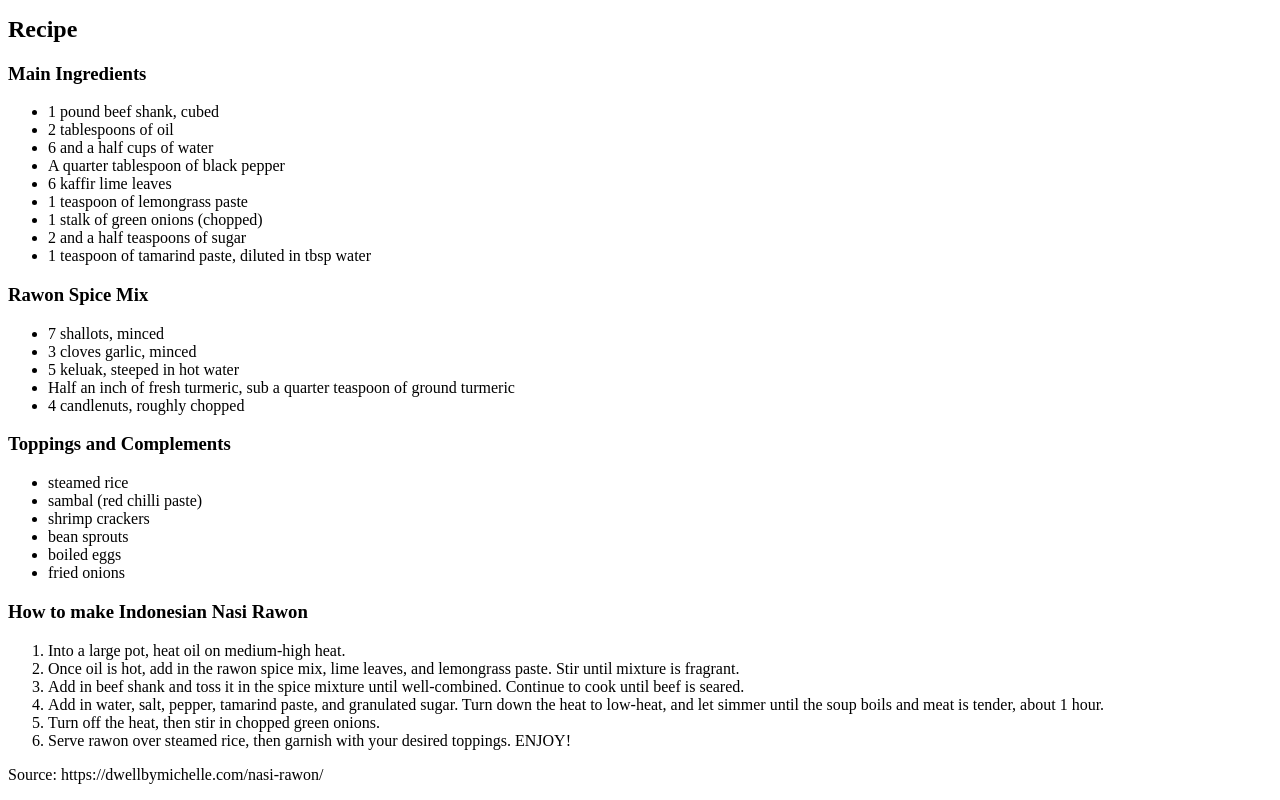
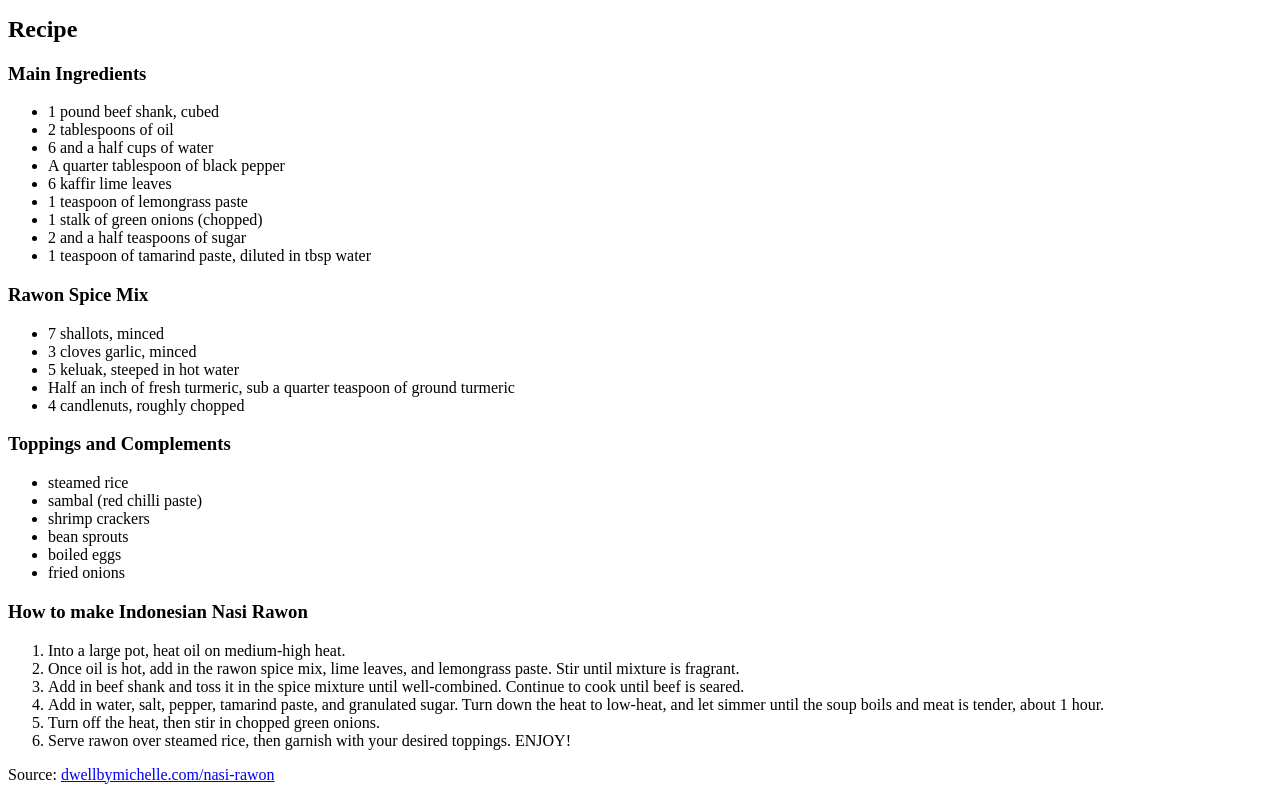
Before and after one commit to freelancehenson/odin-recipes, a plain HTML site: page recipes/rawon.html in a window 1280 px wide. Shown: the part 375-1175 px from the top of the page. Drawn offline with Linux system fonts and the light colour scheme.

Commit message:
Include link to original recipe
Absolute link inserted at end of the recipe linking it to the source material

```diff
--- a/recipes/rawon.html
+++ b/recipes/rawon.html
@@ -50,6 +50,6 @@
         <li>Turn off the heat, then stir in chopped green onions.</li>
         <li>Serve rawon over steamed rice, then garnish with your desired toppings. ENJOY!</li>
     </ol>
-    <p>Source: https://dwellbymichelle.com/nasi-rawon/</p>
+    <p>Source: <a href="https://dwellbymichelle.com/nasi-rawon/">dwellbymichelle.com/nasi-rawon</a></p>
 </body>
 </html>
```
